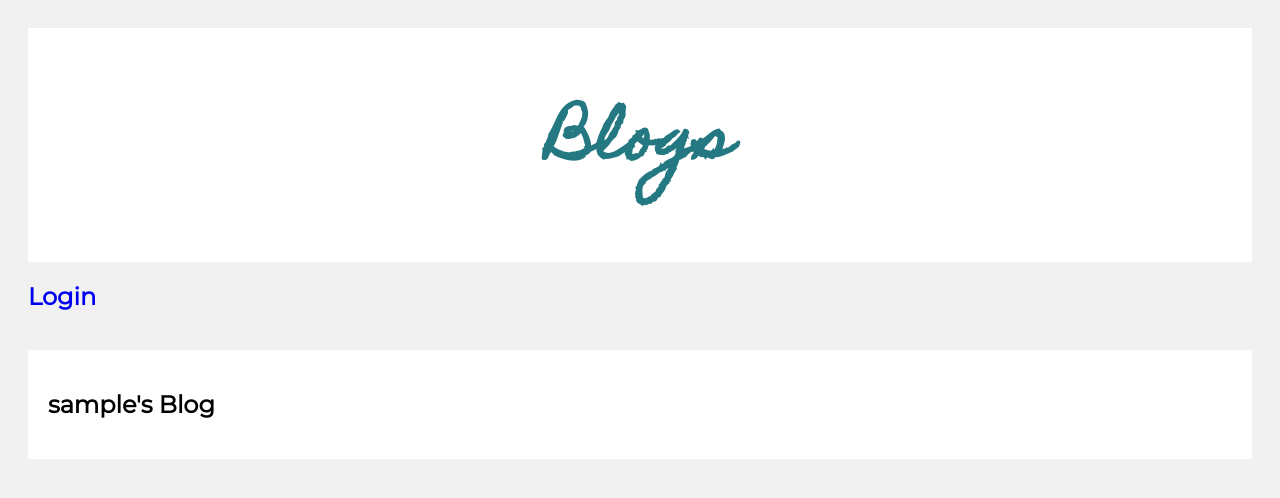
After one commit to phuha7/blog-website, a Django app: page /blogs in a window 1280 px wide. The commit adds this page. Shown: the top 498 px of the page. Run offline with Django 4.2, Linux system fonts and the light colour scheme; tables that the repository leaves empty hold one stand-in row (values such as "Sample post").

Commit message:
add blogs page

```diff
--- a/blog/settings.py
+++ b/blog/settings.py
@@ -25,7 +25,7 @@ BASE_DIR = Path(__file__).resolve().parent.parent
 SECRET_KEY = 'django-insecure-*_^*fk($k#8b25bjjow@s#vhno_&t*mm2e5wrx^p(=px61_!!a'
 
 # SECURITY WARNING: don't run with debug turned on in production!
-DEBUG = False
+DEBUG = True
 
 ALLOWED_HOSTS = ['*',]
 
--- a/posts/urls.py
+++ b/posts/urls.py
@@ -6,6 +6,7 @@ urlpatterns = [
     path('register', views.register, name="register"),
     path('homepage', views.homepage, name="homepage"),
     path('logout', views.logout, name="logout"),
+    path('blogs', views.blogs, name="blogs"),
     path('<str:username>', views.profile, name="profile"),
-    path("<str:username>/<str:id>", views.post, name="post")
+    path('<str:username>/<str:id>', views.post, name="post"),
 ]
--- a/posts/views.py
+++ b/posts/views.py
@@ -84,6 +84,10 @@ def post(request, username, id):
     }
     return render(request, "post.html", content)
 
+def blogs(request):
+    usernames = User.objects.values_list('username', flat=True)
+    return render(request, "blogs.html", {'usernames': usernames})
+
 def logout(request):
     auth.logout(request)
     messages.info(request, "You are logged out.")
--- a/static/styles.css
+++ b/static/styles.css
@@ -158,3 +158,7 @@ body {
 a {
   text-decoration: none;
 }
+
+#explore {
+  text-align: center;
+}
--- /dev/null
+++ b/templates/blogs.html
@@ -0,0 +1,32 @@
+{% load static %}
+
+<!DOCTYPE html>
+<html>
+<head>
+<meta name="viewport" content="width=device-width, initial-scale=1">
+<link rel="stylesheet" type="text/css" href="{% static 'styles.css' %}">
+</head>
+<body>
+
+<div class="header">
+  <h2 class="headline">Blogs</h2>
+</div>
+
+<div>
+    <h2><a href="/">Login</a></h2>
+</div>
+
+<div class="row">
+  <div class="leftcolumn">
+    {% for username in usernames %}
+    <div class="card">
+      <a style="text-decoration: none; color: black;" href="/{{username}}">
+        <h2>{{username}}'s Blog</h2>
+      </a>
+    </div>
+    {% endfor %}
+  </div>
+</div>
+
+</body>
+</html>
--- a/templates/index.html
+++ b/templates/index.html
@@ -1,6 +1,7 @@
 {% load static %}
 <link rel="stylesheet" type="text/css" href="{% static 'styles.css' %}">
 <h1 class="headline">Welcome to MyBlog, <br>Login or Register and Start Your Own Blog!</h1>
+<h3 id="explore"><a href="blogs">Explore</a></h3>
 <div class="login-page">
     <div class="form">
       <form method="POST" action="/" id="login-form">
```
